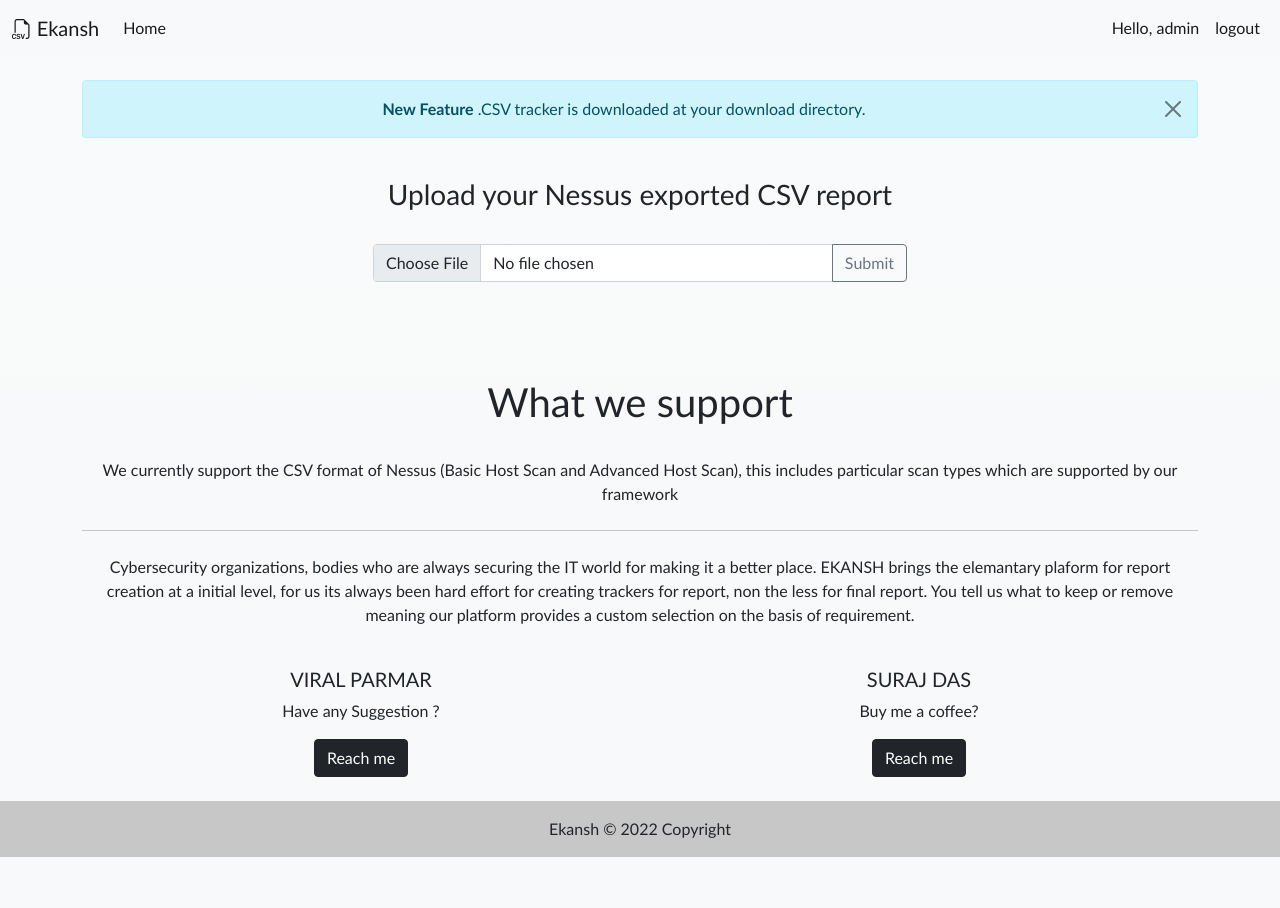
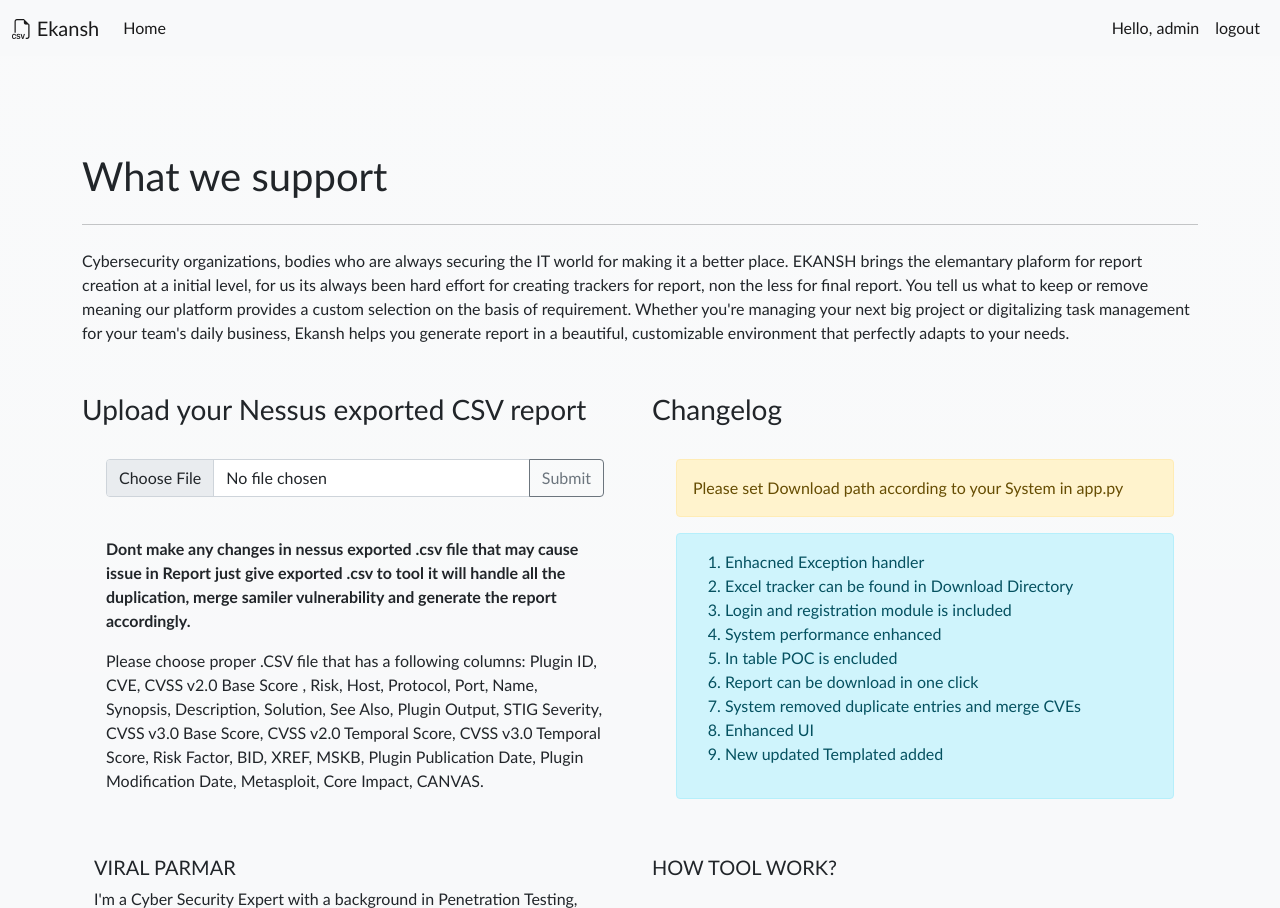
Before and after one commit to vral-parmar/Ekansh-the-NRGen, a Flask app: page / in a window 1280 px wide. Shown: the top 908 px of the page. Before the commit the page ends 857 px from the top, so only its background shows below. Run offline with Flask 3, Linux system fonts and the light colour scheme; a user stored in the database is signed in.

Commit message:
minor UI changes and bug fixes

```diff
--- a/Ekansh-Infra/app.py
+++ b/Ekansh-Infra/app.py
@@ -71,10 +71,10 @@
             return redirect(url_for('report'))
         else:
             flash('File is not supported', 'error')
-            return redirect(url_for('dash'))
+            return redirect(url_for('dashbord'))
     except Exception as e:
         flash("Upload Failure", "error")
-        redirect(url_for("dash"))
+        return redirect(url_for("dashbord"))
 
 @app.route('/report')
 @login_required
@@ -129,7 +129,7 @@
         unique_df = unique_df.fillna(' ')
         myData = unique_df.values
         #add username here for excel tracker
-        unique_df.to_csv('C:/Users/ParmarK/Downloads/report.csv')
+        unique_df.to_csv('/home/kali/Downloads/report.csv')
         return render_template('report.html', myData=myData)
     except Exception as e:
         flash("Please upload CSV file again", "error")
--- a/Ekansh-Infra/templates/dashbord.html
+++ b/Ekansh-Infra/templates/dashbord.html
@@ -1,4 +1,15 @@
 {% include 'header.html' %}
+<div class="container mt-5">
+  <div class="jumbotron pt-5">
+    <h1 class="display-7">What we support</h1>
+    <hr class="my-4">
+    <p class="text-sm">
+    <p>Cybersecurity organizations, bodies who are always securing the IT world for making it a better place. EKANSH brings the elemantary plaform for report creation at a initial level, for us its always been hard effort for creating trackers for report, non the less for final report.
+      You tell us what to keep or remove meaning our platform provides a custom selection on the basis of requirement. Whether you're managing your next big project or digitalizing task management for your team's daily business, Ekansh helps you generate report in a beautiful, customizable environment that perfectly adapts to your needs.
+    </p>
+    </p>
+  </div>
+</div>
   <div class="container text-center mt-4">
     {% with messages = get_flashed_messages()%}
     {% if messages %}
@@ -9,19 +20,15 @@
       {% endfor %}
     {% endif %}
     {% endwith %}
-    <div class="alert alert-info alert-dismissible fade show" role="alert">
-      <strong>New Feature</strong> .CSV tracker is downloaded at your download directory.
-      <button type="button" class="btn-close" data-bs-dismiss="alert" aria-label="Close"></button>
-    </div>
   </div>
 
 
   <br>
-  <div class="container text-center mb-3">
+  <div class="container mb-3">
+      <div class="row">
+        <div class="col-lg-6 col-md-12 mb-4 mb-md-0">
+            <h3>Upload your Nessus exported CSV report</h3><br>
           <div class="container">
-      <h3>Upload your Nessus exported CSV report</h3>
-    </div><br>
-    <div class="container w-50">
             <form method="POST" action="dash" enctype="multipart/form-data">
               <div class="input-group mb-3">
                 <input type="file" class="form-control" name="file" aria-describedby="inputGroupFileAddon04"
@@ -29,19 +36,36 @@
                 <input type="submit" value="Submit" class="btn btn-outline-secondary">
               </div>
             </form>
-    </div>
-  </div>
-  <div class="container mt-5">
-    <div class="jumbotron text-center pt-5">
-      <h1 class="display-7">What we support</h1>
-      <p class="text-sm pt-4">We currently support the CSV format of Nessus (Basic Host Scan and Advanced Host Scan), this includes particular scan types which are supported by our framework</p>
-      <hr class="my-4">
-      <p class="text-sm">
-      <p>Cybersecurity organizations, bodies who are always securing the IT world for making it a better place. EKANSH brings the elemantary plaform for report creation at a initial level, for us its always been hard effort for creating trackers for report, non the less for final report.
-        You tell us what to keep or remove meaning our platform provides a custom selection on the basis of requirement.</p>
-        <!-- <a class="btn btn-primary btn-lg" href="mailto:#" role="button">Reach US</a> -->
+          </div><br>
+          <div class="container">
+            <p><b>Dont make any changes in nessus exported .csv file that may cause issue in Report just give exported .csv to tool it will handle all the duplication, merge samiler vulnerability and generate the report accordingly.</b><br></p>
+            <p>
+Please choose proper .CSV file that has a following columns:
+Plugin ID, CVE, CVSS v2.0 Base Score  , Risk, Host, Protocol, Port, Name, Synopsis, Description, Solution, See Also, Plugin Output, STIG Severity, CVSS v3.0 Base Score, CVSS v2.0 Temporal Score, CVSS v3.0 Temporal Score, Risk Factor, BID, XREF, MSKB, Plugin Publication Date, Plugin Modification Date, Metasploit, Core Impact, CANVAS.
 </p>
           </div>
         </div>
-
+        <div class="col-lg-6 col-md-12 mb-4 mb-md-0">
+          <h3>Changelog</h3><br>
+          <div class="container">
+            <div class="alert alert-warning alert-dismissible fade show" role="alert">
+              Please set Download path according to your System in app.py
+            </div>
+            <div class="alert alert-info alert-dismissible fade show" role="alert">
+              <ol>
+                <li>Enhacned Exception handler</li>
+                <li>Excel tracker can be found in Download Directory</li>
+                <li>Login and registration module is included</li>
+                <li>System performance enhanced</li>
+                <li>In table POC is encluded</li>
+                <li>Report can be download in one click</li>
+                <li>System removed duplicate entries and merge CVEs</li>
+                <li>Enhanced UI</li>
+                <li>New updated Templated added</li>
+              </ol>
+            </div>
+          </div>
+        </div>
+    </div>
+  </div>
   {% include 'footer.html' %}
--- a/Ekansh-Infra/templates/footer.html
+++ b/Ekansh-Infra/templates/footer.html
@@ -1,12 +1,13 @@
 
 <footer class="bg-light text-center text-lg-start">
     <!-- Grid container -->
-    <div class="container text-center p-4">
+    <div class="container p-4">
       <!--Grid row-->
       <div class="row">
         <!--Grid column-->
         <div class="col-lg-6 col-md-12 mb-4 mb-md-0">
           <h5 class="text-uppercase">Viral Parmar</h5>
+          <p>I'm a Cyber Security Expert with a background in Penetration Testing, Network pen Testing also curious about web application development.</p>
           <p>Have any Suggestion ?</p>
           <a href="mailto:parmarviral93@gmail.com" type="button" class="btn btn-dark">Reach me</a>
         </div>
@@ -14,9 +15,8 @@
 
         <!--Grid column-->
         <div class="col-lg-6 col-md-12 mb-4 mb-md-0">
-          <h5 class="text-uppercase">Suraj Das</h5>
-          <p>Buy me a coffee?</p>
-          <a href="mailto:suraj98das@gmail.com" type="button" class="btn btn-dark">Reach me</a>
+          <h5 class="text-uppercase">how tool work?</h5><br>
+          <img src="https://iili.io/Hio8y91.md.png" alt="process is here">
         </div>
         <!--Grid column-->
       </div>
--- a/Ekansh-Infra/templates/header.html
+++ b/Ekansh-Infra/templates/header.html
@@ -1,6 +1,5 @@
 <!DOCTYPE html>
 <html>
-
 <head>
   <meta charset="utf-8">
   <meta name="viewport" content="width=device-width, initial-scale=1">
@@ -15,6 +14,7 @@
     body {
       font-family: Calibri,Candara,Segoe,Segoe UI,Optima,Arial,sans-serif;
     }
+
   </style>
 </head>
 
--- a/Ekansh-Infra/templates/report.html
+++ b/Ekansh-Infra/templates/report.html
@@ -61,7 +61,7 @@
 
 <body>
 	<div id="down" class='overlay'>
-		<a class="button button4" onclick="document.getElementById('down').style.display = 'none'; this.href='data:text/html;chasTF-8,'+encodeURIComponent(document.documentElement.outerHTML)" href="#" download="report.html">Report is ready click here to download</a>
+		<a class="button button4" onclick="document.getElementById('down').style.display = 'none'; this.href='data:text/html;chasTF-8,'+encodeURIComponent(document.documentElement.outerHTML)" href="#" download="Vul_report.html">Report is ready click here to download</a>
 	</div>
 	<div>
 		{% for value in myData%}
```
Also changed, not shown: Ekansh-Infra/templates/home.html (+30 -9 lines), Ekansh-Infra/templates/login.html (+15 -5 lines), Ekansh-Infra/templates/registration.html (+4 -4 lines). Lines whose indentation alone changed are shown as unchanged.
